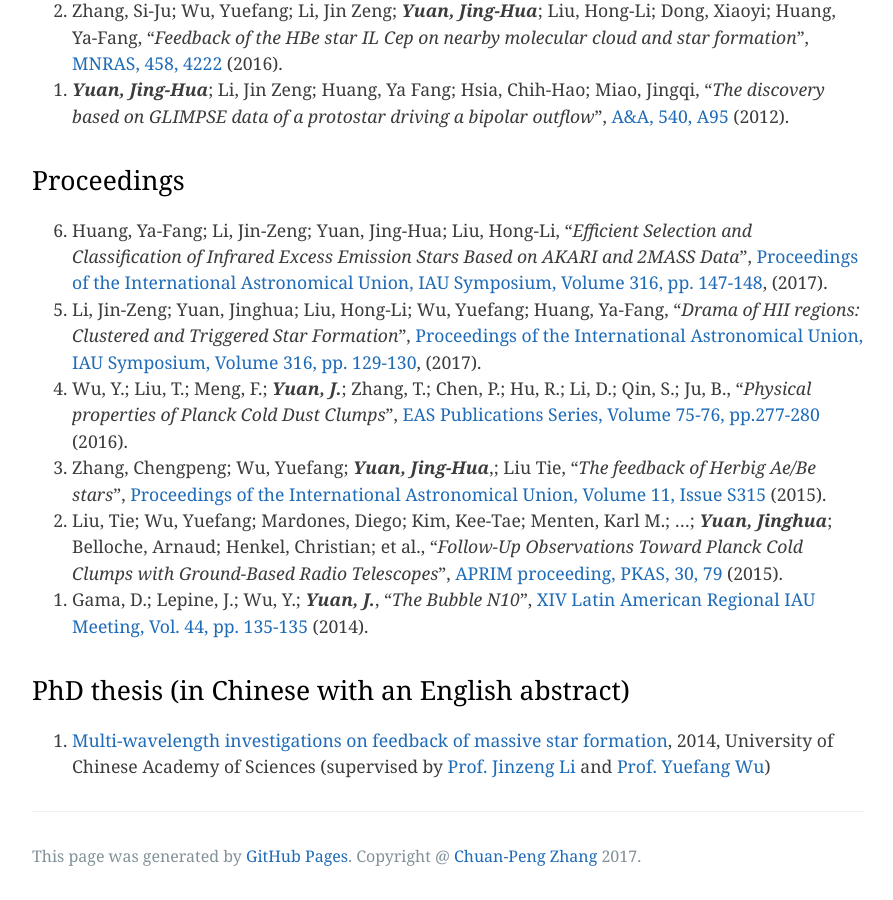
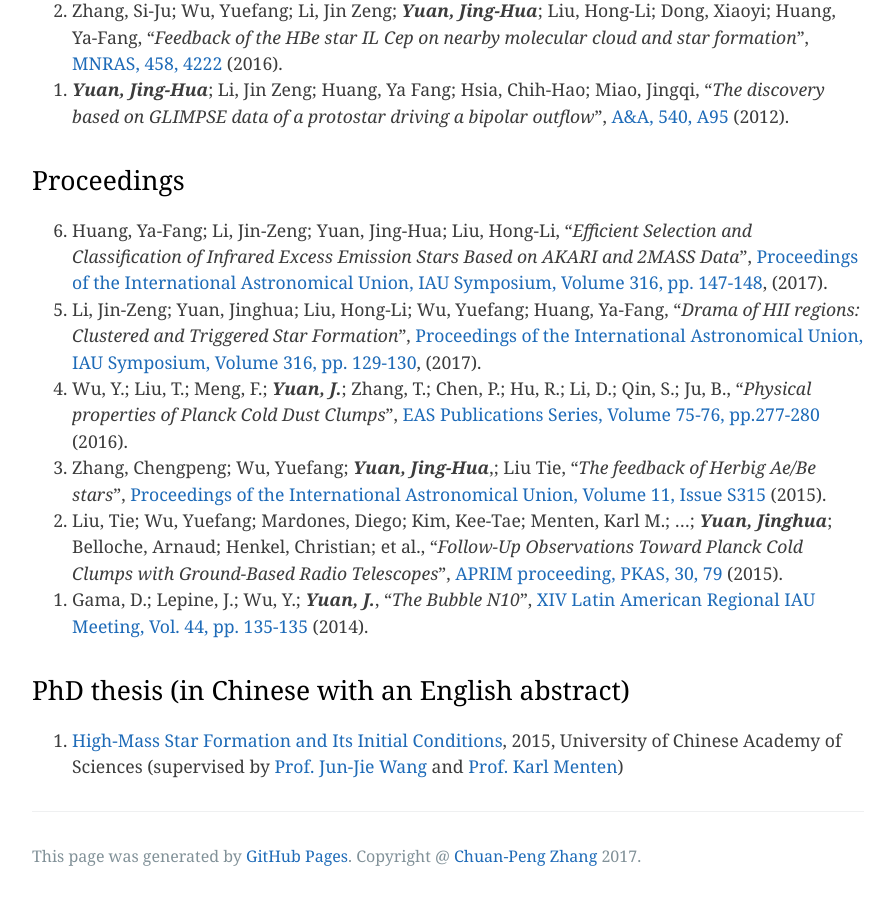
Before and after one commit to zcp521/zcp521.github.io, a Jekyll site: the page built from pub.md, in a window 1280 px wide and 900 px high, scrolled down 710 px. Shown: the whole window, without its empty margins (192-1085 px from the left). Built offline with Jekyll 4.4.1, drawn with Linux system fonts in a browser that asks for light colours; some of the changed text lies outside the part shown.

Commit message:
Initial commit

```diff
--- a/pub.md
+++ b/pub.md
@@ -27,4 +27,4 @@ stars*”, [Proceedings of the International Astronomical Union, Volume 11, Issu
 
 ## PhD thesis (in Chinese with an English abstract)
 
-1. [Multi-wavelength investigations on feedback of massive star formation]({{ site.baseurl }}/pub/thesis-yjh_Final.pdf), 2014, University of Chinese Academy of Sciences (supervised by [Prof. Jinzeng Li](http://people.ucas.ac.cn/~ljz?language=en) and [Prof. Yuefang Wu](http://www.ifa.hawaii.edu/~reipurth/newsletter/newsletter254.pdf))
+1. [High-Mass Star Formation and Its Initial Conditions]({{ site.baseurl }}/pub/thesis_cpzhang.pdf), 2015, University of Chinese Academy of Sciences (supervised by [Prof. Jun-Jie Wang](http://sourcedb.naoc.cas.cn/en/enaoexpert/201304/t20130411_3817941.html) and [Prof. Karl Menten](https://blog.mpifr-bonn.mpg.de/karlmenten/))
```
Also changed, not shown: other parts of pub.md (+1 -1 lines), 1 other file.
